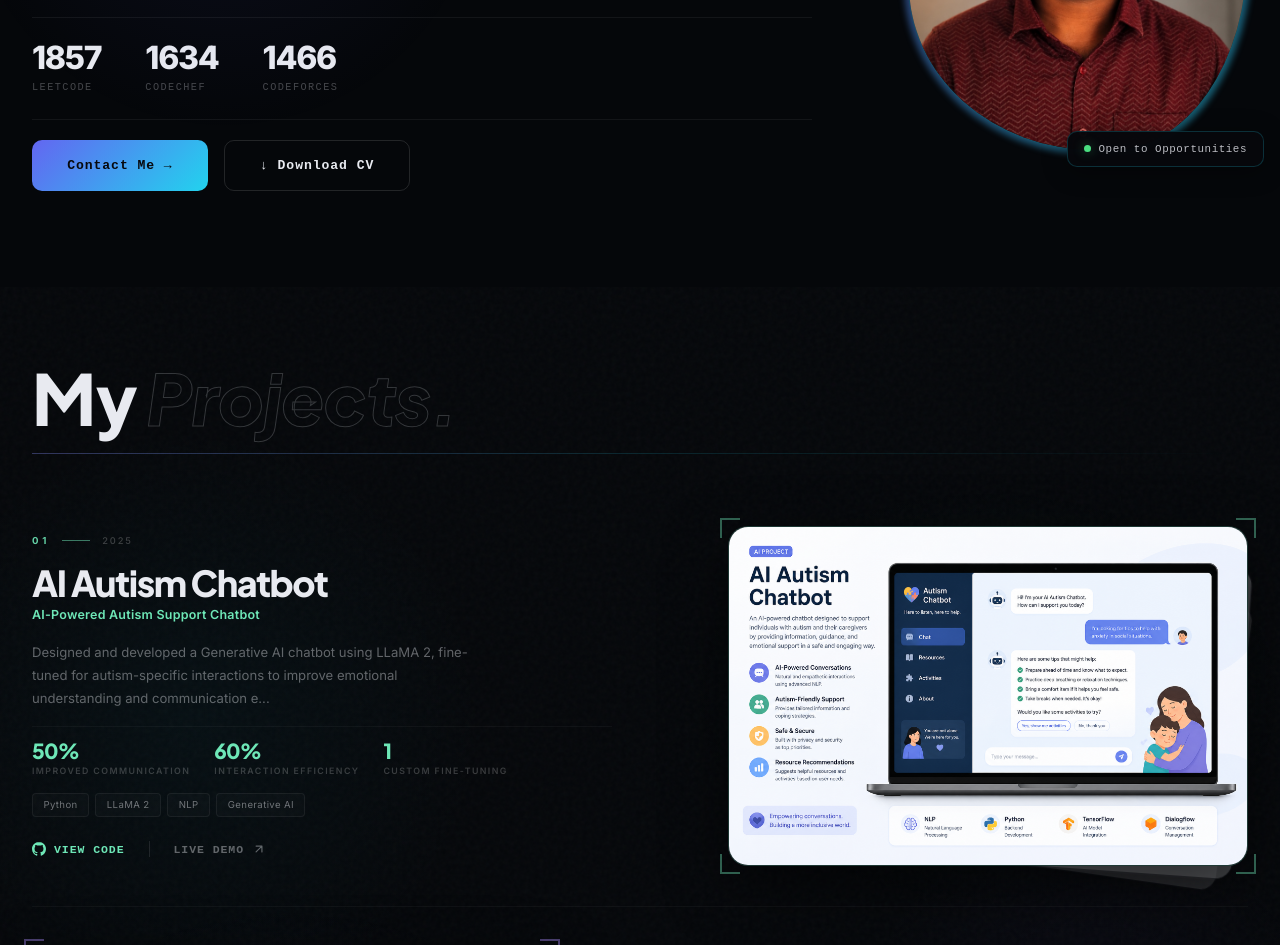
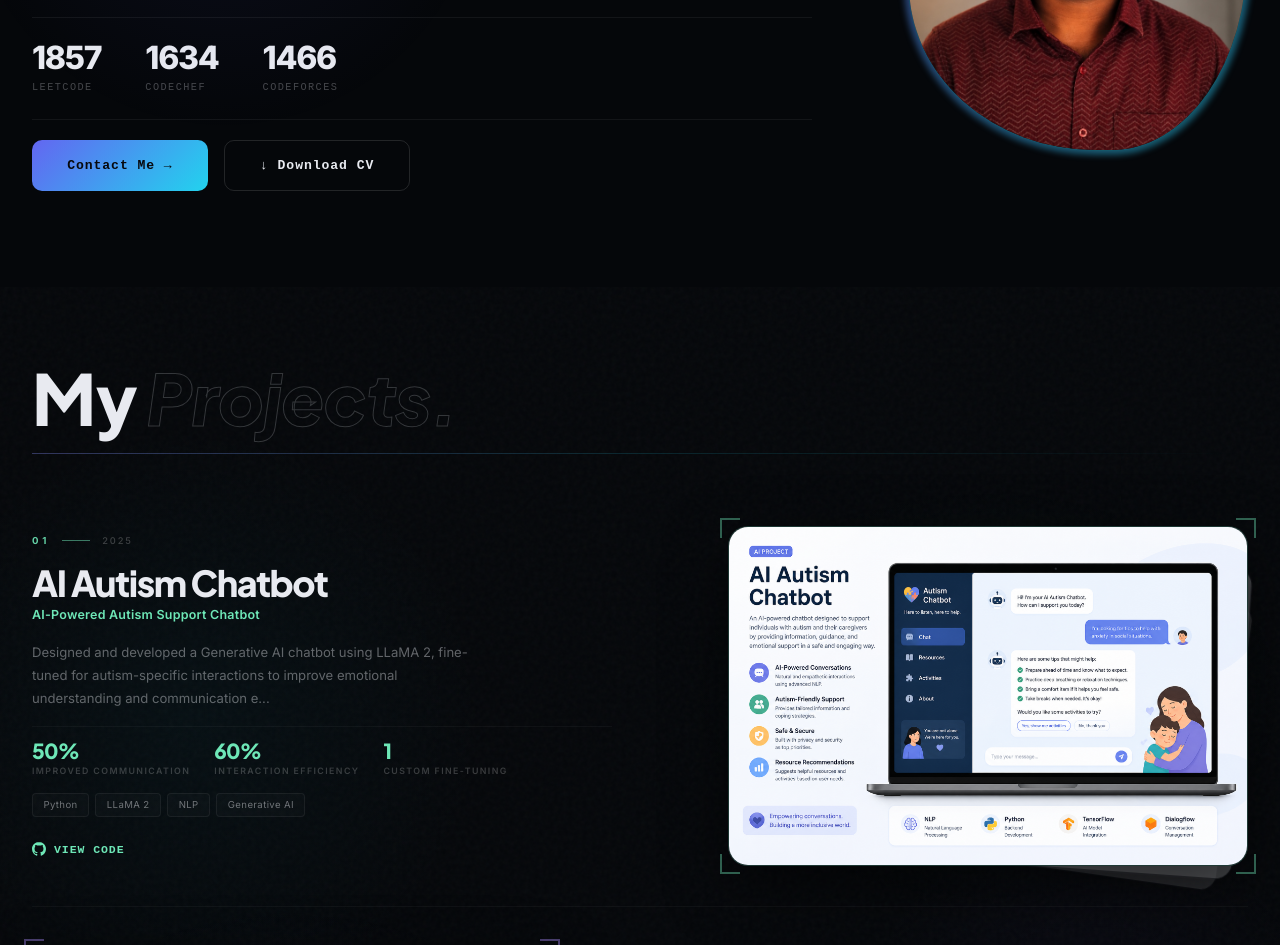
Before and after one commit to ARTHANAREESWARAR/Arthanareeswarar---Portfolio, a React (Vite) app: page / in a window 1280 px wide. Shown: the part 1300-2245 px from the top of the page. Built offline with nearby package versions, Linux system fonts and the light colour scheme; a web font is replaced by a local one.

Commit message:
Remove Live Demo link and Open to Opportunities badge

```diff
--- a/src/components/Projects.jsx
+++ b/src/components/Projects.jsx
@@ -329,35 +329,7 @@
             >
               <GitHubIcon /> View Code
             </a>
-            <div style={{ width: 1, height: 16, background: "rgba(255,255,255,0.1)" }} />
-            <a
-              href={project.live}
-              target="_blank"
-              rel="noopener noreferrer"
-              style={{
-                display: "inline-flex",
-                alignItems: "center",
-                gap: "0.5rem",
-                fontFamily: "monospace",
-                fontSize: "0.72rem",
-                letterSpacing: "0.08em",
-                fontWeight: 600,
-                color: "rgba(232,234,240,0.4)",
-                textDecoration: "none",
-                textTransform: "uppercase",
-                transition: "color 0.2s, gap 0.2s",
-              }}
-              onMouseEnter={(e) => {
-                e.currentTarget.style.color = accent;
-                e.currentTarget.style.gap = "0.75rem";
-              }}
-              onMouseLeave={(e) => {
-                e.currentTarget.style.color = "rgba(232,234,240,0.4)";
-                e.currentTarget.style.gap = "0.5rem";
-              }}
-            >
-              Live Demo <ArrowIcon />
-            </a>
+
           </div>
         </motion.div>
       </div>
--- a/src/sections/About.jsx
+++ b/src/sections/About.jsx
@@ -314,37 +314,7 @@
               }} />
             </div>
 
-            {/* Status badge */}
-            <div style={{
-              position: "absolute",
-              bottom: -16, right: -16,
-              padding: "0.55rem 1rem",
-              background: "rgba(7,8,12,0.98)",
-              border: "1px solid rgba(34,211,238,0.2)",
-              borderRadius: "10px",
-              display: "flex",
-              alignItems: "center",
-              gap: "0.5rem",
-              zIndex: 2,
-              boxShadow: "0 4px 24px rgba(0,0,0,0.4)",
-            }}>
-              <span style={{
-                width: 7, height: 7, borderRadius: "50%",
-                background: "#4ade80",
-                display: "inline-block",
-                boxShadow: "0 0 8px rgba(74,222,128,0.7)",
-                animation: "statusPulse 2s infinite",
-              }} />
-              <span style={{
-                fontFamily: "monospace",
-                fontSize: "0.68rem",
-                color: "rgba(232,234,240,0.8)",
-                letterSpacing: "0.05em",
-                whiteSpace: "nowrap",
-              }}>
-                Open to Opportunities
-              </span>
-            </div>
+
 
             <style>{`
               @keyframes morphBlob {
```
